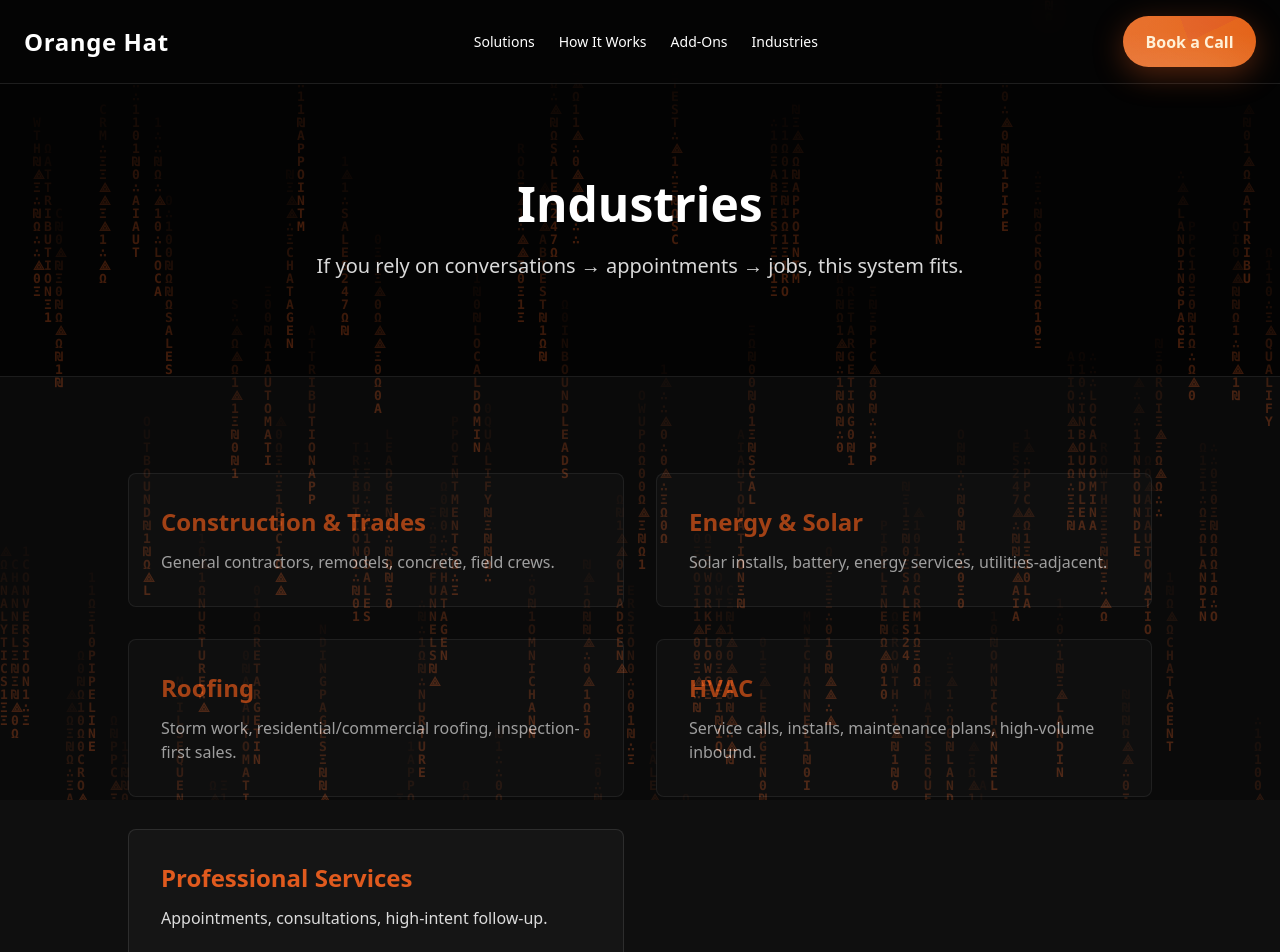
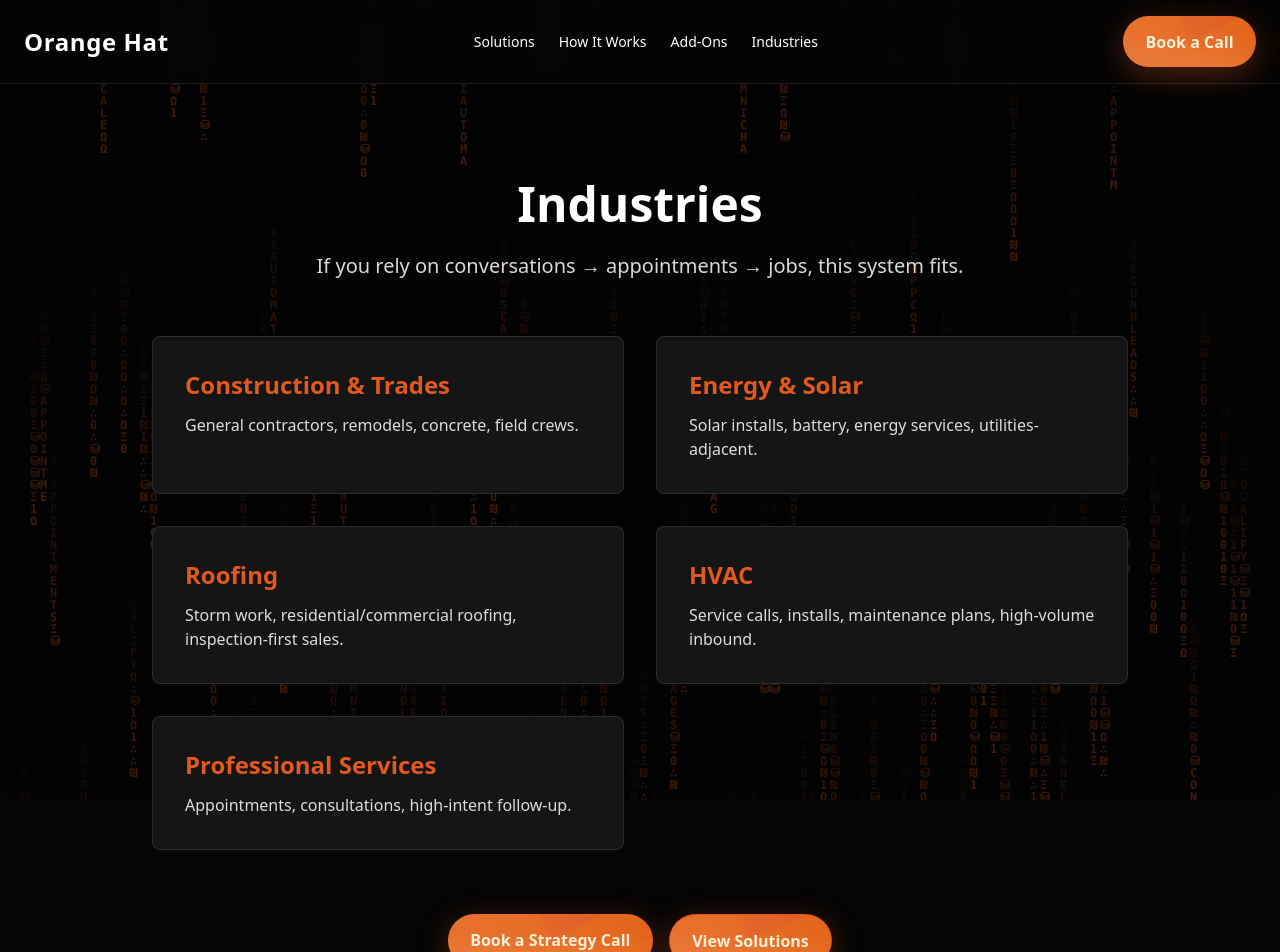
Before and after one commit to MrOrangeUS/orangehat-marketing, a Next.js app: page /industry in a window 1280 px wide. Shown: the top 952 px of the page. Built offline with nearby package versions, Linux system fonts and the light colour scheme; no server answers.

Commit message:
Update page.tsx

```diff
--- a/app/industry/page.tsx
+++ b/app/industry/page.tsx
@@ -1,3 +1,5 @@
+"use client";
+
 import Link from "next/link";
 import MatrixRain from "../../components/MatrixRain";
 
@@ -16,35 +18,42 @@
 export default function IndustriesPage() {
   return (
     <main className="text-white bg-[#050505] min-h-screen">
+      <MatrixRain
+        color="#E05A1E"
+        glyph="01ΩΞ₪⛁∴"
+        fontSize={12}
+        speed={0.1}
+        tailLength={16}
+        injectChance={0.008}
+        background="rgb(0,0,0)"
+      />
+
       <header className="sticky top-0 z-20 bg-[#050505]/80 backdrop-blur-md border-b border-white/10">
         <div className="max-w-7xl mx-auto px-6 py-4 flex justify-between items-center">
           <Link href="/" className="text-2xl font-bold tracking-wide">
             Orange Hat
           </Link>
+
           <nav className="hidden md:flex space-x-6 items-center text-sm">
             <Link href="/solutions" className="hover:text-[--oh-orange]">Solutions</Link>
             <Link href="/how-it-works" className="hover:text-[--oh-orange]">How&nbsp;It&nbsp;Works</Link>
             <Link href="/add-ons" className="hover:text-[--oh-orange]">Add-Ons</Link>
             <Link href="/industry" className="hover:text-[--oh-orange]">Industries</Link>
           </nav>
+
           <a href={CTA_URL} target="_blank" rel="noopener" className="oh-pill hidden md:inline-block">
             Book a Call
           </a>
         </div>
       </header>
 
-      <div className="relative overflow-hidden">
-        <MatrixRain className="absolute inset-0 pointer-events-none" />
-        <section className="relative z-10 max-w-5xl mx-auto text-center px-6 py-24">
+      <section className="relative z-10 max-w-5xl mx-auto px-6 py-24 text-center">
         <h1 className="text-4xl md:text-5xl font-bold mb-6">Industries</h1>
-          <p className="text-lg md:text-xl text-white/85">
+        <p className="text-lg md:text-xl text-white/85 mb-14">
           If you rely on conversations → appointments → jobs, this system fits.
         </p>
-        </section>
-      </div>
 
-      <section className="py-24 px-6 bg-[#0f0f0f] border-t border-white/10">
-        <div className="max-w-5xl mx-auto grid grid-cols-1 md:grid-cols-2 gap-8">
+        <div className="grid grid-cols-1 md:grid-cols-2 gap-8 text-left">
           {industries.map((i) => (
             <div key={i.name} className="bg-[#151515] p-8 rounded-lg border border-white/10">
               <h2 className="text-2xl font-semibold mb-3 text-[--oh-orange]">{i.name}</h2>
@@ -53,8 +62,7 @@
           ))}
         </div>
 
-        <div className="mt-14 text-center">
-          <div className="flex flex-col sm:flex-row justify-center gap-4">
+        <div className="mt-16 flex flex-col sm:flex-row justify-center gap-4">
           <a href={CTA_URL} target="_blank" rel="noopener" className="oh-pill">
             Book a Strategy Call
           </a>
@@ -65,7 +73,6 @@
             View Solutions
           </Link>
         </div>
-        </div>
       </section>
     </main>
   );
```
Lines whose indentation alone changed are shown as unchanged.
